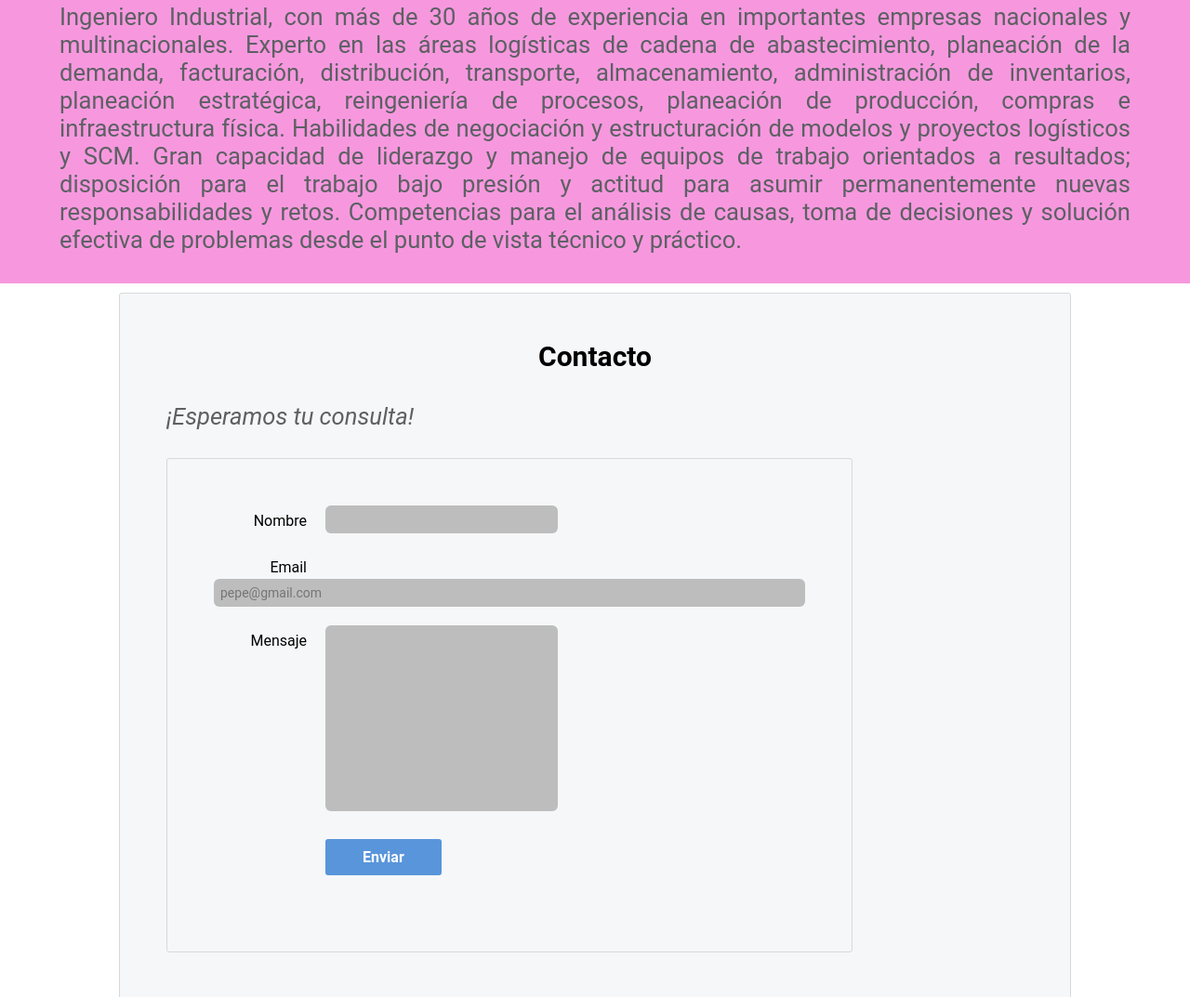
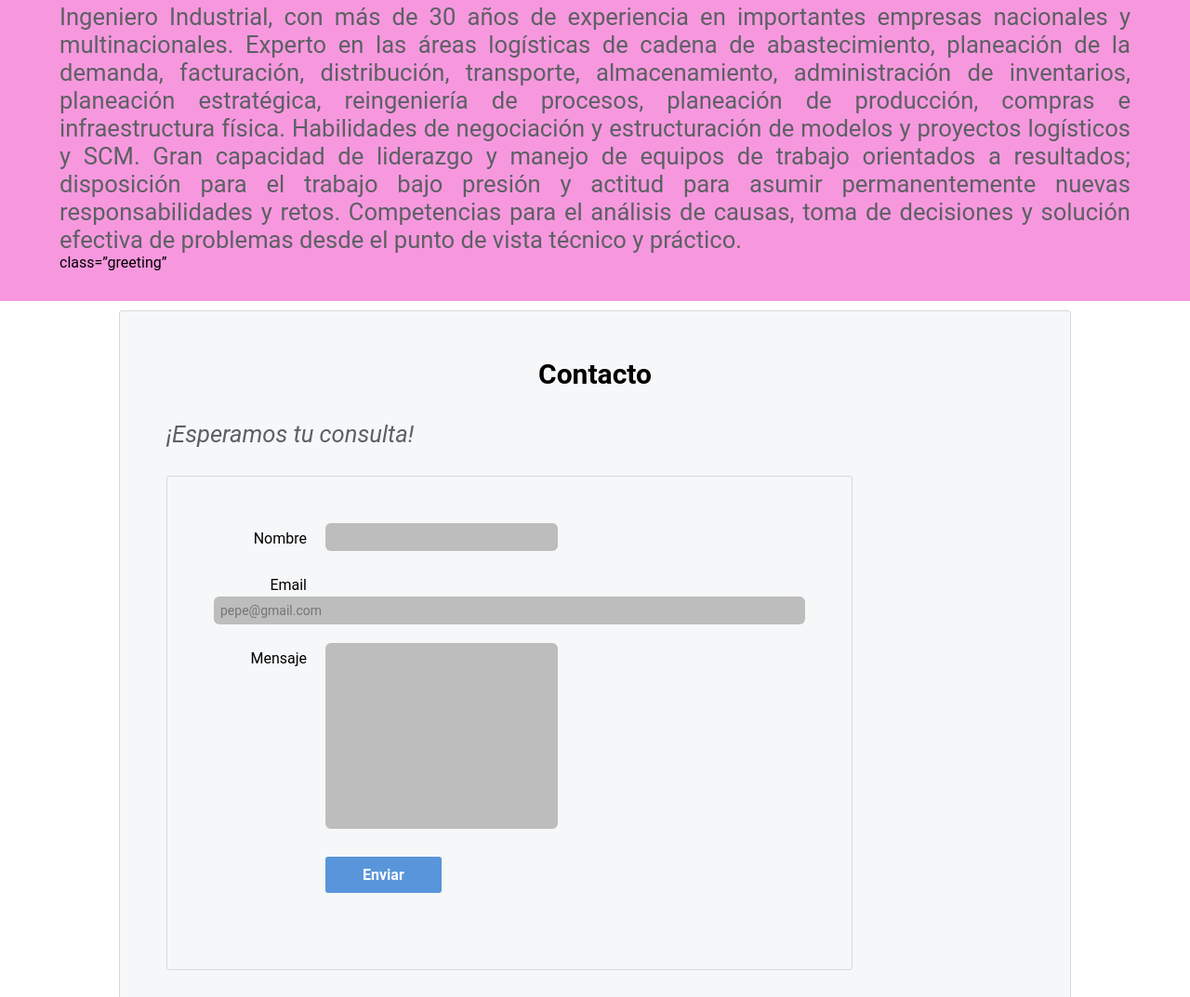
Before and after one commit to josealvarocastillo/miprimerapagina, a plain HTML site: page index.html in a window 1280 px wide. Shown: the part 2282-3355 px from the top of the page at 93% size. Drawn offline with Linux system fonts and the light colour scheme.

Commit message:
Update index.html

```diff
--- a/index.html
+++ b/index.html
@@ -136,6 +136,7 @@
             de vista técnico y práctico.
           </p>
         </div>
+        <div>class=”greeting”</div>
       </section>
     </div>
 
```
